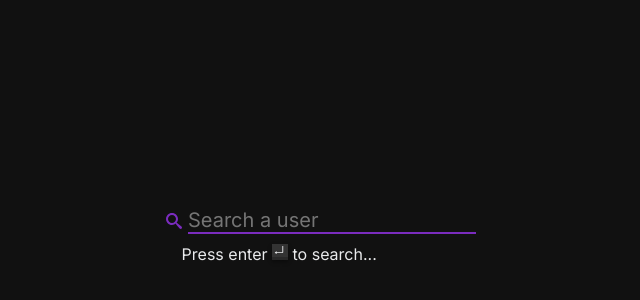
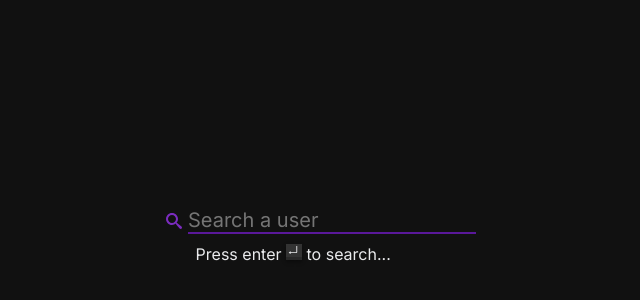
Before and after one commit to vitorhugo-guedes/repos-search, a React (Vite) app: page / in a window 1280 px wide. Shown: the part 164-464 px from the top of the page, without its empty margins (308-948 px from the left). Built offline with nearby package versions, Linux system fonts and the light colour scheme.

Commit message:
refact: add input search basic validation

```diff
--- a/src/components/Repos.jsx
+++ b/src/components/Repos.jsx
@@ -12,11 +12,13 @@ function Repos(props){
 
     function handleSearchChange(ev){
         const value = ev.target.value
-        setUsername(value)
+        const user = value.toLowerCase().trim()
+        setUsername(user)
     }
 
     function handleSubmit(ev){
         ev.preventDefault()
+        console.log(username)
         fetchRepos(username).then(res => setRepos(res))
     }
 
--- a/src/components/css/repos.css
+++ b/src/components/css/repos.css
@@ -18,7 +18,7 @@
     align-items: center;
     justify-content: flex-start;
 
-    /* margin: 2rem 0rem; */
+    /* margin-top: 2rem; */
 }
 .form__input{
     font-size: 20px;
@@ -28,11 +28,11 @@
 }
 .form__input--dark{
     color: var(--clr-ntr-min);
-    border-bottom: solid 2px var(--clr-primary-light);
+    border-bottom: solid 2px var(--clr-primary);
 }
 .form__input--dark:focus ~ .input__underline{
     width: 100%;
-    box-shadow: 0 3px 0.4em var(--clr-primary-dark);
+    box-shadow: 0 3px 0.5em var(--clr-primary-dark), 0 2px 0.4em var(--clr-primary);
 }
 .input__underline{
     display: block;
@@ -68,7 +68,7 @@
 .repo-list__message{
     grid-column-start: 1;
     grid-column-end: 3;
-    /* text-align: center; */
+    margin-left: 3.5rem;
 }
 .message_enter-icon{
     padding: 0px 2px 4px 0px;
```
